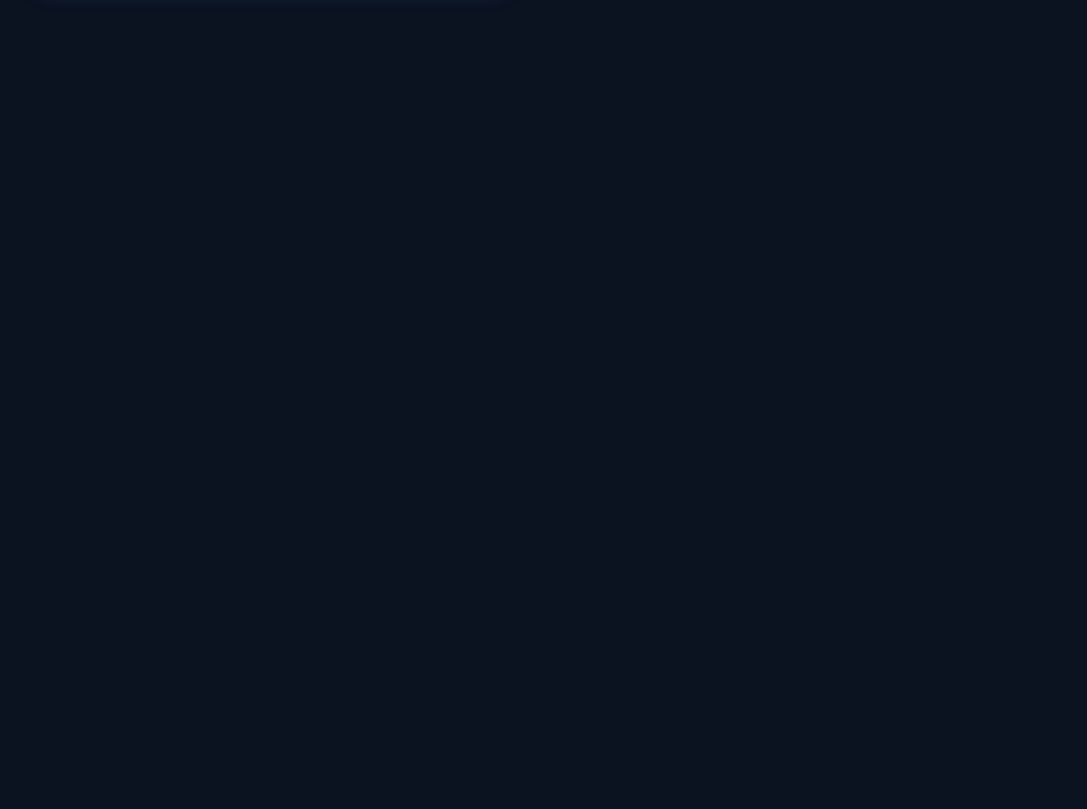
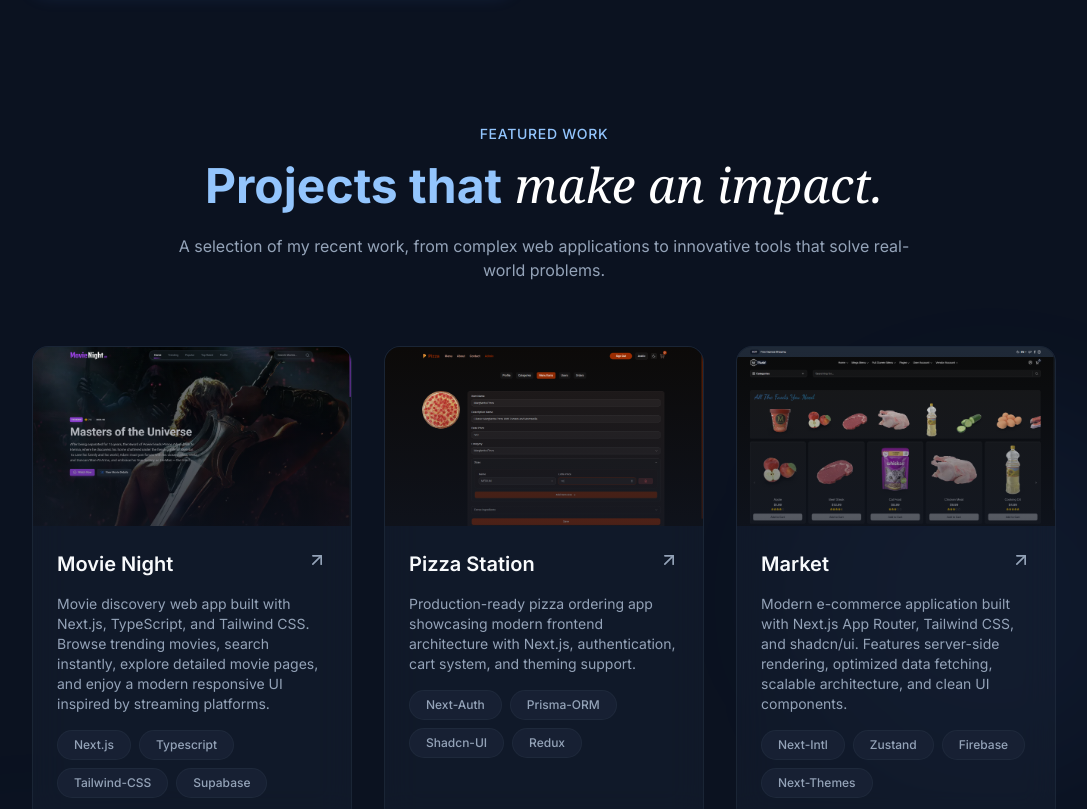
Before and after one commit to Mahmoud-Ragab-Khalifa/personal-portfolio, a Next.js app: page / in a window 1280 px wide. Shown: the part 1640-2449 px from the top of the page, without its empty margins (96-1183 px from the left). Before the commit the page ends 1697 px from the top, so only its background shows below. Built offline with nearby package versions, Linux system fonts and the light colour scheme.

Commit message:
feat: finalize projects section

```diff
--- /dev/null
+++ b/src/app/_components/Projects.tsx
@@ -0,0 +1,110 @@
+import { projects } from "@/constants/projects";
+import { ArrowUpRight } from "lucide-react";
+import Image from "next/image";
+import { GitHubIcon } from "../components/SocilaMediaIcons";
+
+const Projects = () => {
+  return (
+    <section className="section-gap relative overflow-hidden" id="projects">
+      {/* Bg glows */}
+      <div className="absolute top-1/4 right-0 size-96 bg-primary/5 rounded-full blur-3xl" />
+      <div className="absolute bottom-1/4 left-0 size-64 bg-primary/5 rounded-full blur-3xl" />
+
+      <div className="container">
+        {/* Section Header */}
+        <div className="text-center mx-auto max-w-3xl mb-16">
+          <span className="text-secondary-foreground text-sm font-medium tracking-wider uppercase animate-fade-in">
+            Featured Work
+          </span>
+          <h2 className="text-4xl md:text-5xl font-bold mt-4 mb-6 animate-fade-in animation-delay-100 text-secondary-foreground">
+            Projects that
+            <span className="font-serif italic font-normal text-white">
+              {" "}
+              make an impact.
+            </span>
+          </h2>
+          <p className="text-muted-foreground animate-fade-in animation-delay-200">
+            A selection of my recent work, from complex web applications to
+            innovative tools that solve real-world problems.
+          </p>
+        </div>
+
+        {/* Projects Grid */}
+        <div className="grid grid-cols-1 md:grid-cols-2 xl:grid-cols-3 gap-8">
+          {projects.map((project, idx) => (
+            <div
+              key={idx}
+              className="group glass rounded-2xl overflow-hidden animate-fade-in md:row-span-1"
+              style={{ animationDelay: `${(idx + 1) * 100}ms` }}
+            >
+              {/* Image */}
+              <div className="relative overflow-hidden aspect-video">
+                <Image
+                  src={project.image}
+                  alt={project.title}
+                  width={1680}
+                  height={1050}
+                  className="object-cover object-center transition-transform duration-700 md:group-hover:scale-110"
+                />
+                <div
+                  className="absolute inset-0
+                bg-linear-to-t from-card via-card/50
+                 to-transparent opacity-60"
+                />
+                {/* Overlay Links */}
+                <div className="absolute flex items-center gap-4 md:opacity-0 group-hover:opacity-100 transition-all md:-bottom-full left-1/2 top-1/2 md:top-auto -translate-x-1/2 group-hover:top-1/2 -translate-y-1/2 md:translate-y-0 md:group-hover:-translate-y-1/2 duration-500">
+                  <a
+                    href={project.link}
+                    className="p-3 rounded-full glass hover:bg-primary hover:text-primary-foreground transition-all"
+                    target="_blank"
+                    rel="noopener noreferrer"
+                  >
+                    <ArrowUpRight className="w-5 h-5" />
+                  </a>
+                  <a
+                    href={project.github}
+                    className="p-3 rounded-full glass hover:bg-primary hover:text-primary-foreground transition-all"
+                    target="_blank"
+                    rel="noopener noreferrer"
+                  >
+                    <GitHubIcon />
+                  </a>
+                </div>
+              </div>
+
+              {/* Content */}
+              <div className="p-6 space-y-4">
+                <div className="flex items-start justify-between">
+                  <h3 className="text-xl font-semibold group-hover:text-primary transition-colors">
+                    {project.title}
+                  </h3>
+                  <ArrowUpRight
+                    className="w-5 h-5
+                  text-muted-foreground group-hover:text-primary
+                   group-hover:translate-x-1
+                   group-hover:-translate-y-1 transition-all duration-300"
+                  />
+                </div>
+                <p className="text-muted-foreground text-sm">
+                  {project.description}
+                </p>
+                <div className="flex flex-wrap gap-2">
+                  {project.tags.map((tag, tagIdx) => (
+                    <span
+                      key={tagIdx}
+                      className="px-4 py-1.5 rounded-full bg-surface text-xs font-medium border border-border/50 text-muted-foreground hover:border-primary/50 hover:text-primary transition-all duration-300 cursor-pointer"
+                    >
+                      {tag}
+                    </span>
+                  ))}
+                </div>
+              </div>
+            </div>
+          ))}
+        </div>
+      </div>
+    </section>
+  );
+};
+
+export default Projects;
--- a/src/app/page.tsx
+++ b/src/app/page.tsx
@@ -1,11 +1,13 @@
 import About from "./_components/About";
 import Hero from "./_components/Hero";
+import Projects from "./_components/Projects";
 
 const HomePage = () => {
   return (
     <main className="min-h-dvh overflow-x-hidden">
       <Hero />
       <About />
+      <Projects />
     </main>
   );
 };
--- a/src/constants/navLinks.ts
+++ b/src/constants/navLinks.ts
@@ -1,6 +1,6 @@
 export const navLinks = [
   { href: "#about", label: "About" },
   { href: "#projects", label: "Projects" },
-  { href: "#experience", label: "Experience" },
-  { href: "#testimonials", label: "Testimonials" },
+  { href: "#skills", label: "Skills" },
+  { href: "#contsct", label: "Contact" },
 ];
```
Also changed, not shown: public/projects-images/pizza-station.PNG.
